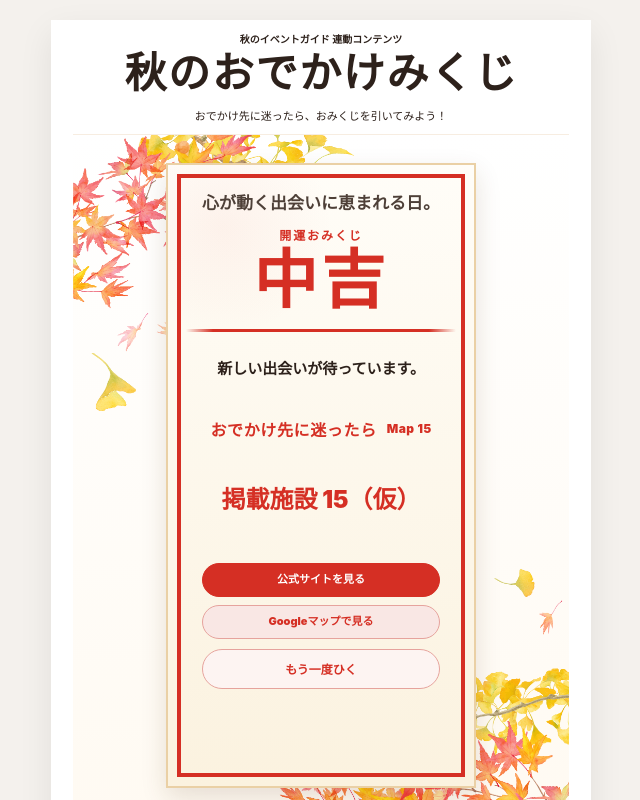
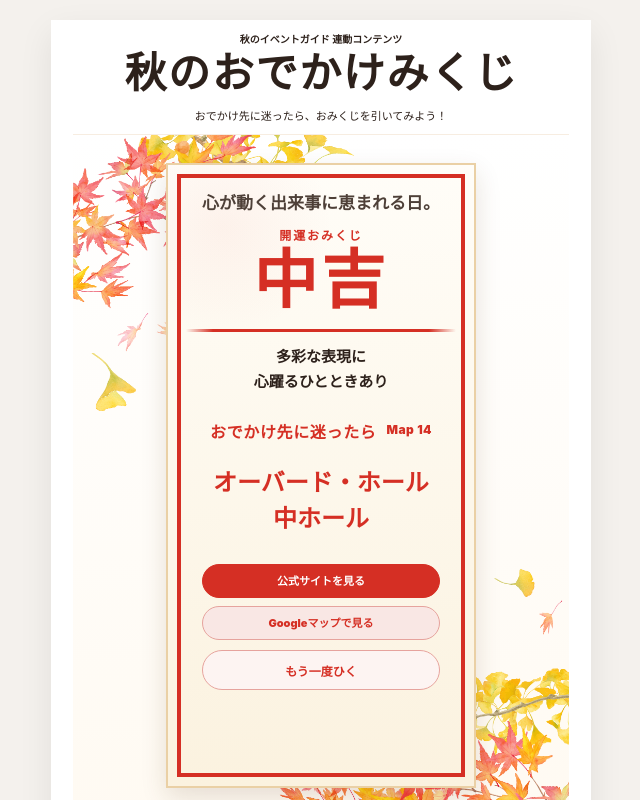
Before and after one commit to kuro9tko/omikuji, a plain HTML site: page index.html in a window 1280 px wide. Both pictures are taken after a click on the button 640 px from the left and 474 px from the top of the page. Shown: the top 800 px of the page, without its empty margins (319-959 px from the left). Drawn offline with Linux system fonts and the light colour scheme; a web font is replaced by a local one.

Commit message:
change: message

```diff
--- a/index.html
+++ b/index.html
@@ -312,23 +312,24 @@
     .paper-spot-name br{
       display:block;
     }
-    .paper-spot-message{
-      margin:0 auto 24px;
-      width:10em;
-      min-width:10em;
-      max-width:10em;
-      min-height:3.2em;
-      padding:0;
-      display:flex;
-      align-items:center;
-      justify-content:center;
-      text-align:center;
-      color:var(--ink);
-      font-size:15px;
-      line-height:1.65;
-      font-weight:700;
-      white-space:nowrap;
-      overflow:visible;
+    .paper-spot-message {
+      margin: 0 auto 24px;
+      width: 10em;
+      min-width: 10em;
+      max-width: 10em;
+      min-height: 3.2em;
+      padding: 0;
+
+      text-align: center;
+      color: var(--ink);
+      font-size: 15px;
+      line-height: 1.65;
+      font-weight: 700;
+
+      /* <br>による改行を有効にする */
+      white-space: normal;
+      word-break: keep-all;
+      overflow-wrap: break-word;
     }
 
     .paper-spot-message br{
@@ -660,43 +661,42 @@
     */
 
 const DESTINATIONS = [
-  { id: 1, name: "入善コスモホール", message: "心躍る出会いは舞台の先にあり。", website: "https://www.town.nyuzen.toyama.jp/gyosei/cosmo/index.html", mapUrl: "https://www.google.com/maps/search/?api=1&query=入善コスモホール" },
+  { id: 1, name: "入善コスモホール", message: "心惹かれる音楽に<br>めぐり逢う日", website: "https://www.town.nyuzen.toyama.jp/gyosei/cosmo/index.html", mapUrl: "https://www.google.com/maps/search/?api=1&query=入善コスモホール" },
 
-  { id: 2, name: "富山県<br>立山カルデラ砂防博物館", message: "大地の物語に耳を澄ませば発見あり。", website: "https://www.tatecal.or.jp/tatecal/index.html", mapUrl: "https://www.google.com/maps/search/?api=1&query=富山県立山カルデラ砂防博物館" },
+  { id: 2, name: "富山県<br>立山カルデラ砂防博物館", message: "大地に秘めた<br>物語に発見あり", website: "https://www.tatecal.or.jp/tatecal/index.html", mapUrl: "https://www.google.com/maps/search/?api=1&query=富山県立山カルデラ砂防博物館" },
 
-  { id: 3, name: "高志の国文学館", message: "言葉との出会いが心を豊かにする。", website: "https://www.koshibun.jp/", mapUrl: "https://www.google.com/maps/search/?api=1&query=高志の国文学館" },
+  { id: 3, name: "高志の国文学館", message: "美しい線と色彩に<br>心惹かれる", website: "https://www.koshibun.jp/", mapUrl: "https://www.google.com/maps/search/?api=1&query=高志の国文学館" },
 
-  { id: 4, name: "セレネ美術館", message: "感性の扉を開くなら今日。", website: "https://www.unazuki-selene.com/", mapUrl: "https://www.google.com/maps/search/?api=1&query=セレネ美術館" },
+  { id: 4, name: "セレネ美術館", message: "感性の扉を開けば<br>新たな発見あり", website: "https://www.unazuki-selene.com/", mapUrl: "https://www.google.com/maps/search/?api=1&query=セレネ美術館" },
 
-  { id: 5, name: "じょうはな座", message: "受け継がれた技と心に縁あり。", website: "https://johanaza.jp/", mapUrl: "https://www.google.com/maps/search/?api=1&query=じょうはな座" },
+  { id: 5, name: "じょうはな座", message: "受け継がれた技と心に縁あり", website: "https://johanaza.jp/", mapUrl: "https://www.google.com/maps/search/?api=1&query=じょうはな座" },
 
-  { id: 6, name: "魚津水族館", message: "水辺の生きものとの出会いが吉。", website: "https://www.uozu-aquarium.jp/", mapUrl: "https://www.google.com/maps/search/?api=1&query=魚津水族館" },
+  { id: 6, name: "魚津水族館", message: "水辺の生きものとの<br>出会いが吉", website: "https://www.uozu-aquarium.jp/", mapUrl: "https://www.google.com/maps/search/?api=1&query=魚津水族館" },
 
-  { id: 7, name: "石川県<br>能登島ガラス美術館", message: "光が生む美しさに幸運の兆し。", website: "https://nanao-af.jp/glass/", mapUrl: "https://www.google.com/maps/search/?api=1&query=石川県能登島ガラス美術館" },
+  { id: 7, name: "石川県<br>能登島ガラス美術館", message: "心ときめくガラスに<br>幸運の兆しあり", website: "https://nanao-af.jp/glass/", mapUrl: "https://www.google.com/maps/search/?api=1&query=石川県能登島ガラス美術館" },
 
-  { id: 8, name: "高岡文化ホール", message: "心を震わすひとときが待っている。", website: "https://www.bunka-toyama.jp/takabun/", mapUrl: "https://www.google.com/maps/search/?api=1&query=高岡文化ホール" },
+  { id: 8, name: "高岡文化ホール", message: "ピアノの音色に<br>心躍るひとときあり", website: "https://www.bunka-toyama.jp/takabun/", mapUrl: "https://www.google.com/maps/search/?api=1&query=高岡文化ホール" },
 
-  { id: 9, name: "福光美術館", message: "芸術との語らいが実りをもたらす。", website: "https://nanto-museum.com/", mapUrl: "https://www.google.com/maps/search/?api=1&query=福光美術館" },
+  { id: 9, name: "福光美術館", message: "北からの風に触れれば<br>心に新たな発見あり", website: "https://nanto-museum.com/", mapUrl: "https://www.google.com/maps/search/?api=1&query=福光美術館" },
 
-  { id: 10, name: "石川県七尾美術館", message: "静かに向き合う時間が宝となる。", website: "https://nanao-art-museum.jp/", mapUrl: "https://www.google.com/maps/search/?api=1&query=石川県七尾美術館" },
+  { id: 10, name: "石川県七尾美術館", message: "七尾が生んだ<br>巨匠の歩みに発見あり", website: "https://nanao-art-museum.jp/", mapUrl: "https://www.google.com/maps/search/?api=1&query=石川県七尾美術館" },
 
-  { id: 11, name: "ミュゼふくおか<br>カメラ館", message: "忘れられない一瞬との出会いあり。", website: "https://www.camerakan.com/", mapUrl: "https://www.google.com/maps/search/?api=1&query=ミュゼふくおかカメラ館" },
+  { id: 11, name: "ミュゼふくおか<br>カメラ館", message: "何気ない一日が<br>特別な記念日になる", website: "https://www.camerakan.com/", mapUrl: "https://www.google.com/maps/search/?api=1&query=ミュゼふくおかカメラ館" },
 
-  { id: 12, name: "石川県立音楽堂", message: "美しい音色が運気を彩る。", website: "https://ongakudo.jp/", mapUrl: "https://www.google.com/maps/search/?api=1&query=石川県立音楽堂" },
+  { id: 12, name: "石川県立音楽堂", message: "受け継がれる<br>日本の美に福あり", website: "https://ongakudo.jp/", mapUrl: "https://www.google.com/maps/search/?api=1&query=石川県立音楽堂" },
 
-  { id: 13, name: "富山市<br>ファミリーパーク", message: "自然とふれあう笑顔が福を呼ぶ。", website: "https://www.toyama-familypark.jp/", mapUrl: "https://www.google.com/maps/search/?api=1&query=富山市ファミリーパーク" },
+  { id: 13, name: "富山市<br>ファミリーパーク", message: "動物とのふれあいが<br>笑顔と福を呼ぶ", website: "https://www.toyama-familypark.jp/", mapUrl: "https://www.google.com/maps/search/?api=1&query=富山市ファミリーパーク" },
 
-  { id: 14, name: "オーバード・ホール<br>中ホール", message: "特別な感動があなたを待っている。", website: "https://www.aubade.or.jp/", mapUrl: "https://www.google.com/maps/search/?api=1&query=オーバード・ホール 中ホール" },
+  { id: 14, name: "オーバード・ホール<br>中ホール", message: "多彩な表現に<br>心躍るひとときあり", website: "https://www.aubade.or.jp/", mapUrl: "https://www.google.com/maps/search/?api=1&query=オーバード・ホール 中ホール" },
 
-  { id: 15, name: "掲載施設 15（仮）", message: "新しい出会いが待っています。", website: "□○△▽◁▷■●▲▼◀︎▶︎", mapUrl: "□○△▽◁▷■●▲▼◀︎▶︎" },
+  { id: 15, name: "国立工芸館", message: "好きなもように<br>心わくわく", website: "https://www.momat.go.jp/craft-museum/", mapUrl: "https://www.google.com/maps/search/?api=1&query=国立工芸館" },
 
-  { id: 16, name: "掲載施設 16（仮）", message: "秋のお出かけに福あり。", website: "□○△▽◁▷■●▲▼◀︎▶︎", mapUrl: "□○△▽◁▷■●▲▼◀︎▶︎" }
 ];
 
 const FORTUNE_MESSAGES = {
   "大吉": "感性が冴える一日。",
   "吉": "好奇心の赴く先に発見あり。",
-  "中吉": "心が動く出会いに恵まれる日。",
+  "中吉": "心が動く出来事に恵まれる日。",
   "小吉": "いつもと違う景色に福あり。"
 };
 
@@ -726,7 +726,7 @@ const FORTUNES = ["大吉", "吉", "中吉", "小吉"];
       fortuneName.textContent = fortune;
       fortuneText.textContent = FORTUNE_MESSAGES[fortune] || "";
       spotName.innerHTML = destination.name;
-      spotMessage.textContent = destination.message || "";
+      spotMessage.innerHTML = destination.message || "";
       mapNumber.textContent = "Map " + String(destination.id).padStart(2, "0");
 
       const hasWebsite = destination.website && destination.website !== "#";
```
